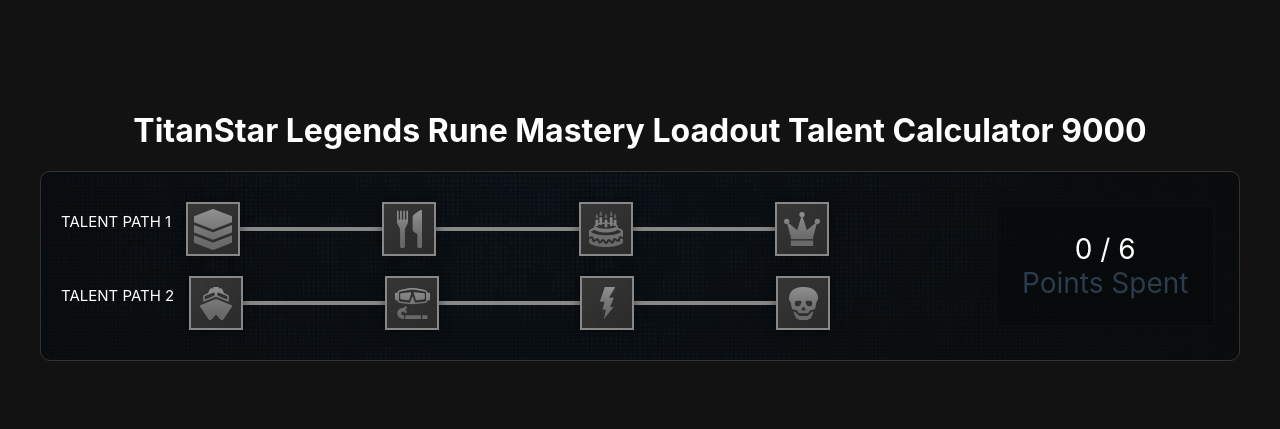
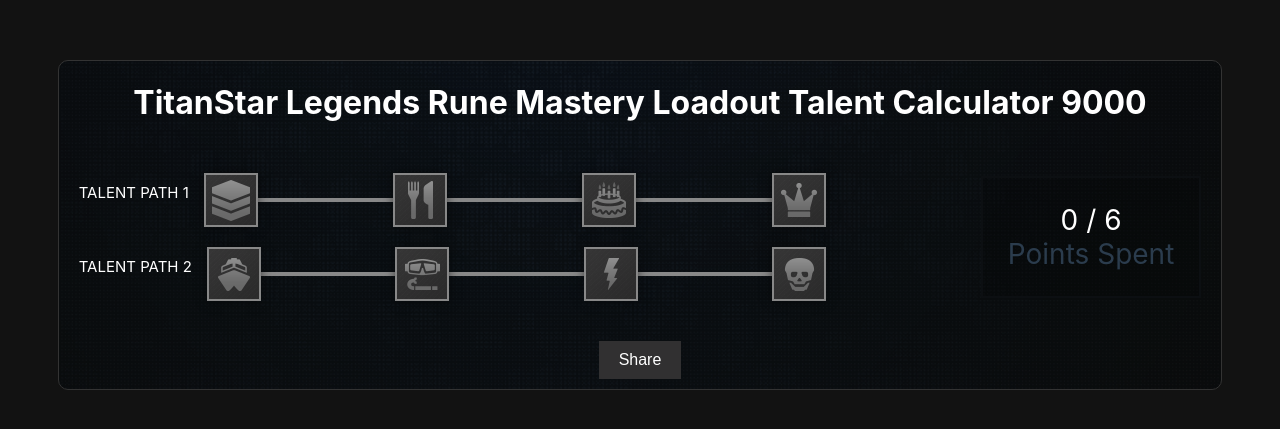
Before and after one commit to omichaelv/titanstar-legends-ts, a React (Create React App) app: page / in a window 1280 px wide. Shown: the part 195-624 px from the top of the page. Built offline with nearby package versions, Linux system fonts and the light colour scheme.

Commit message:
Share button
Added share button

```diff
--- a/src/App.css
+++ b/src/App.css
@@ -9,3 +9,10 @@
   min-height: 100vh;
   background-color: #121212;
 }
+
+.background {
+  background: url('assets/talent-calc-bg.png') no-repeat center center;
+  background-size: cover;
+  border: 1px solid #333;
+  border-radius: 10px;
+}
--- a/src/App.tsx
+++ b/src/App.tsx
@@ -1,12 +1,16 @@
 import React from 'react';
 import RuneTree from './components/RuneTree/RuneTree';
 import './App.css';
+import ShareButton from './components/ShareButton/ShareButton';
 
 const App: React.FC = () => {
   return (
     <div className="App">
-      <h1>TitanStar Legends Rune Mastery Loadout Talent Calculator 9000</h1>
-      <RuneTree />
+      <div className="background">
+        <h1>TitanStar Legends Rune Mastery Loadout Talent Calculator 9000</h1>
+        <RuneTree />
+        <ShareButton />
+      </div>
     </div>
   );
 }
--- a/src/components/RuneTree/RuneTree.css
+++ b/src/components/RuneTree/RuneTree.css
@@ -8,6 +8,8 @@
   white-space: nowrap;
 }
 
+
+
 .rune-tree-container {
   display: grid;
   grid-template-columns: 4fr 1fr;
@@ -15,11 +17,8 @@
   max-width: 1200px;
   box-sizing: border-box;
   gap: 20px;
-  background: url('../../assets/talent-calc-bg.png') no-repeat center center;
-  background-size: cover;
   padding: 20px;
-  border: 1px solid #333;
-  border-radius: 10px;
+
 }
 
 .rune-tree {
--- /dev/null
+++ b/src/components/ShareButton/ShareButton.css
@@ -0,0 +1,17 @@
+.share-button {
+    background-color: #313031;
+    color: white;
+    padding: 10px 20px;
+    text-align: center;
+    text-decoration: none;
+    display: inline-block;
+    font-size: 16px;
+    margin: 10px 2px;
+    cursor: pointer;
+    border: none;
+    transition: background-color 0.3s;
+  }
+
+  .share-button:hover {
+    background-color: #888888;
+  }
--- /dev/null
+++ b/src/components/ShareButton/ShareButton.tsx
@@ -0,0 +1,23 @@
+import React from 'react';
+import './ShareButton.css';
+import html2canvas from 'html2canvas';
+
+const ShareButton: React.FC = () => {
+  const handleShare = async () => {
+    const element = document.body;
+    const canvas = await html2canvas(element);
+    const dataUrl = canvas.toDataURL('image/png');
+    const link = document.createElement('a');
+    link.href = dataUrl;
+    link.download = 'rune_tree_screenshot.png';
+    link.click();
+  };
+
+  return (
+    <button onClick={handleShare} className="share-button">
+      Share
+    </button>
+  );
+};
+
+export default ShareButton;
```
